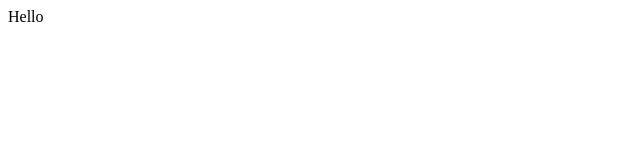
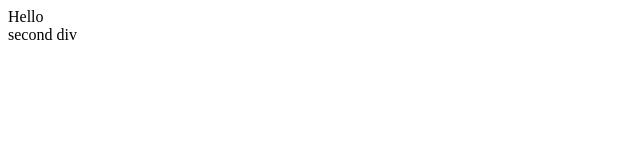
Before and after one commit to sibouras/demo-repo, a plain HTML site: page index.html in a window 1280 px wide. Shown: the full height of the page, 0-640 px from the left. Drawn offline with Linux system fonts and the light colour scheme.

Commit message:
added second div

```diff
--- a/index.html
+++ b/index.html
@@ -1 +1,4 @@
 <div>Hello</div>
+<div>
+  second div
+</div>
```
